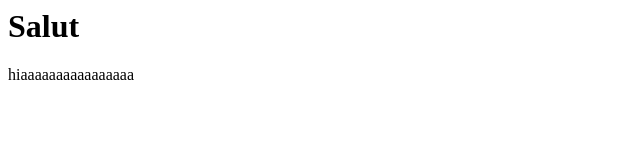
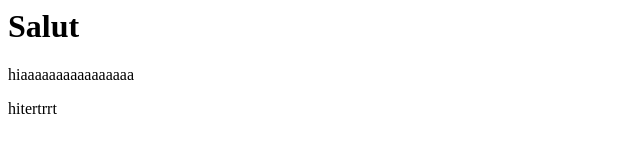
Before and after one commit to AdrarSamir/new, a plain HTML site: page bibi.html in a window 1280 px wide. Shown: the full height of the page, 0-640 px from the left. Drawn offline with Linux system fonts and the light colour scheme.

Commit message:
version 4

```diff
--- a/bibi.html
+++ b/bibi.html
@@ -7,5 +7,6 @@
 <body>
     <h1>Salut</h1>
     <p>hiaaaaaaaaaaaaaaaa</p>
+    <p>hitertrrt</p>
 </body>
 </html>
```
